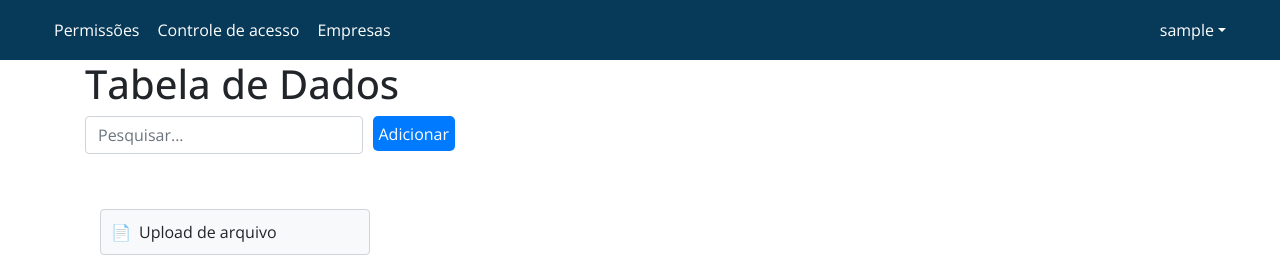
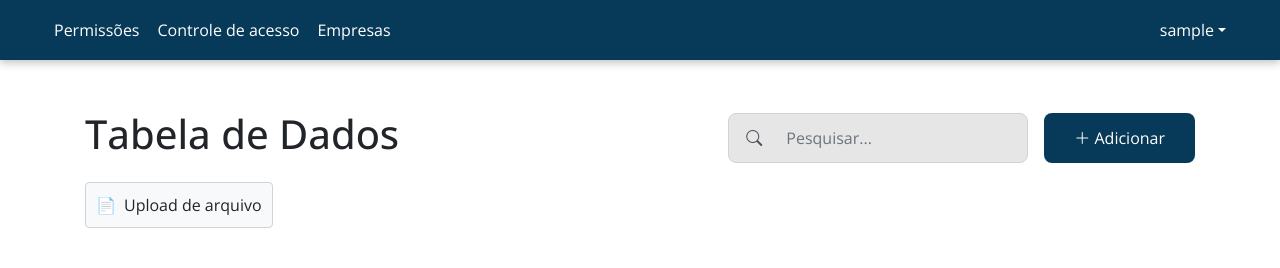
Before and after one commit to SergioTanakaAtos/Processo_de_Escalonamento, a Django app: page /init/ in a window 1280 px wide. Shown: the top 268 px of the page. Run offline with Django 5.2, Linux system fonts and the light colour scheme; the visitor is signed in with stand-in values (Sample User, id 1); parts of the project's set-up code (start-up, migrations or seed data) failed here and were passed over; some libraries are stand-ins or nearby versions.

Commit message:
Update frontend

```diff
--- a/escalation/templates/escalation/initial_page.html
+++ b/escalation/templates/escalation/initial_page.html
@@ -69,14 +69,6 @@ td.request-cell {
   white-space: nowrap;
 }
 
-.btnAdd{
-  margin-bottom: 10px;
-  border-radius: 5px;
-  border: none;
-  height: 35px;
-  margin-left: 10px;
-}
-
 .edit-controls {
   display: flex;
   flex-wrap: wrap;
@@ -101,20 +93,38 @@ td.request-cell {
 <link rel="stylesheet" href="https://cdn.jsdelivr.net/npm/bootstrap@4.3.1/dist/css/bootstrap.min.css" integrity="sha384-ggOyR0iXCbMQv3Xipma34MD+dH/1fQ784/j6cY/iJTQUOhcWr7x9JvoRxT2MZw1T" crossorigin="anonymous" />
 <link href="https://cdn.jsdelivr.net/npm/bootstrap-icons/font/bootstrap-icons.css" rel="stylesheet">
 <div class="container">
+
+  <div class="d-flex mb-3 justify-content-between align-items-center" style="width: 100%;">
+
+  <div class="d-flex flex-column title-input">
     <h1>Tabela de Dados</h1>
-  <div class="d-flex mb-3">
-    <input type="text" id="searchInput" class="form-control w-25" placeholder="Pesquisar..." >
+  </div>
+
+
+  <div class="d-flex w-50 justify-content-end align-items-center">
+
+    <div class="search-container align-items-center mr-2" style="height: 100%;">
+      <span class="input-group-text" id="basic-addon1">
+        <i class="bi bi-search"></i>
+      </span>
+      <input type="text" class="form-control" id="searchInput"  placeholder="Pesquisar..." aria-label="Pesquisar" aria-describedby="basic-addon1">
+    </div>
+
     {% if user.is_superuser or user.is_staff %}
-      <button id="addButton" class="btnAdd btn-primary">Adicionar</button>
+        <button id="addButton" class="btn-primary ml-2 add-button">
+          <i class="bi bi-plus-lg"></i>
+          Adicionar
+        </button>
     {% endif %}
   </div>
 
+</div>
 
-  <div class="container mt-5">
+<div class="d-flex mb-4">
   {% if user.is_superuser or user.is_staff %}
     <form id="upload-form" action="{% url 'load_data' %}" method="POST" enctype="multipart/form-data">
         {% csrf_token %}
-          <div class="form-group w-25">
+        <div class="form-group">
             <label class="custom-file-upload">
                 <span class="file-icon">📄</span>
                 <span class="file-label">Upload de arquivo</span>
@@ -145,17 +155,21 @@ td.request-cell {
     <tbody>
       {% for group, state in group_states.items %}
       <tr id="group_row_{{ group.id }}">
-        <td class="editable" data-group-id="{{ group.id }}"><a href={%url 'escalation' group_id=group.id user_id=user.id%}>{{ group }}</a></td>
+        <td class="editable" data-group-id="{{ group.id }}">
+          <a href={%url 'escalation' group_id=group.id user_id=user.id%}>
+            {{ group }}
+          </a></td>
+
         <td>
             <div class="status-cell {% if state == 'Permitido' %} bg-success
-                                    {% elif state == 'Permissão pendente' %} bg-warning
-                                    {% elif state == 'Não pediu permissão' %} bg-danger
-                                    {% elif state == 'Permissão negada' %} bg-danger
+                                    {% elif state == 'Pendente' %} bg-warning
+                                    {% elif state == 'Restrito' %} bg-danger
+                                    {% elif state == 'Negado' %} bg-danger
                                     {% endif %}">
                 {{ state }}
             </div>
           </td>
-      </td>
+
       <td class="request-cell">
         {% if state != 'Permitido' and state != 'Permissão pendente' %}
         <a href="{% url 'create-permission' group_id=group.id %}">Solicitar</a>
@@ -300,6 +314,14 @@ td.request-cell {
     });
 
   }
+  if(document.getElementById('searchInput')){
+    document.getElementById('searchInput').addEventListener('change', function() {
+        document.getElementById('searchInput').focus();
+    });
+
+  }
+
+
 
 </script>
 
--- a/escalation/views.py
+++ b/escalation/views.py
@@ -28,7 +28,7 @@ def initial_page(request):
     groups = Group.objects.all()
     user = request.user
     group_states = {}
-    states_mapping = {'desactivate': "Não pediu permissão", 'pending': "Permissão pendente", 'activate': "Permitido", 'denied': "Permissão negada"}
+    states_mapping = {'desactivate': "Restrito", 'pending': "Pendente", 'activate': "Permitido", 'denied': "Negado"}
     for group in groups:
         log_per, created = LogPermission.objects.get_or_create(group=group, user=user)
         user_group = UserGroupDefault.objects.filter(group=group, user=user).first()
--- a/permissions/templates/permission.html
+++ b/permissions/templates/permission.html
@@ -14,7 +14,7 @@
 {% endblock style%}
 {% block content %}
   <div class="container">
-    <h1>Permissões</h1>
+    <h1 class="mb-4">Permissões</h1>
     {% if messages %}
       {% for message in messages %}
         <div class="alert alert-info">{{ message }}</div>
--- a/templates/partial/_nav.html
+++ b/templates/partial/_nav.html
@@ -4,6 +4,8 @@
 
     #navbar{
       padding: 30px;
+      margin-bottom: 50px;
+      box-shadow: rgba(0, 0, 0, 0.24) 0px 3px 8px;
     }
     .navbar-custom {
       width: 100%;
--- a/users/static/css/global.css
+++ b/users/static/css/global.css
@@ -3,3 +3,39 @@
 *{
   font-family: "Open Sans", sans-serif;
 }
+
+
+ .search-container {
+    display: flex;
+    align-items: center;
+    width: 300px;
+    background-color: rgba(225, 225, 225, 0.832);
+    border: 1px solid #ced4da;
+    padding: 5px;
+    border-radius: 8px;
+  }
+
+  .search-container input[type="text"] {
+    flex: 1;
+    border: none;
+    outline: none;
+    background: transparent;
+
+  }
+
+  .search-container span{
+    background-color: transparent;
+    border: none;
+  }
+
+  .search-container input[type="text"]:focus {
+    box-shadow: none;
+  }
+
+  .add-button{
+    background-color: #073958 !important;
+    color: white ;
+    border: none;
+    border-radius: 8px;
+    padding: 13px 30px;
+  }
```
Also changed, not shown: escalation/templates/escalation/escalation_page.html (+9 -2 lines), users/templates/users/management.html (+7 -2 lines). Lines whose indentation alone changed are shown as unchanged.
